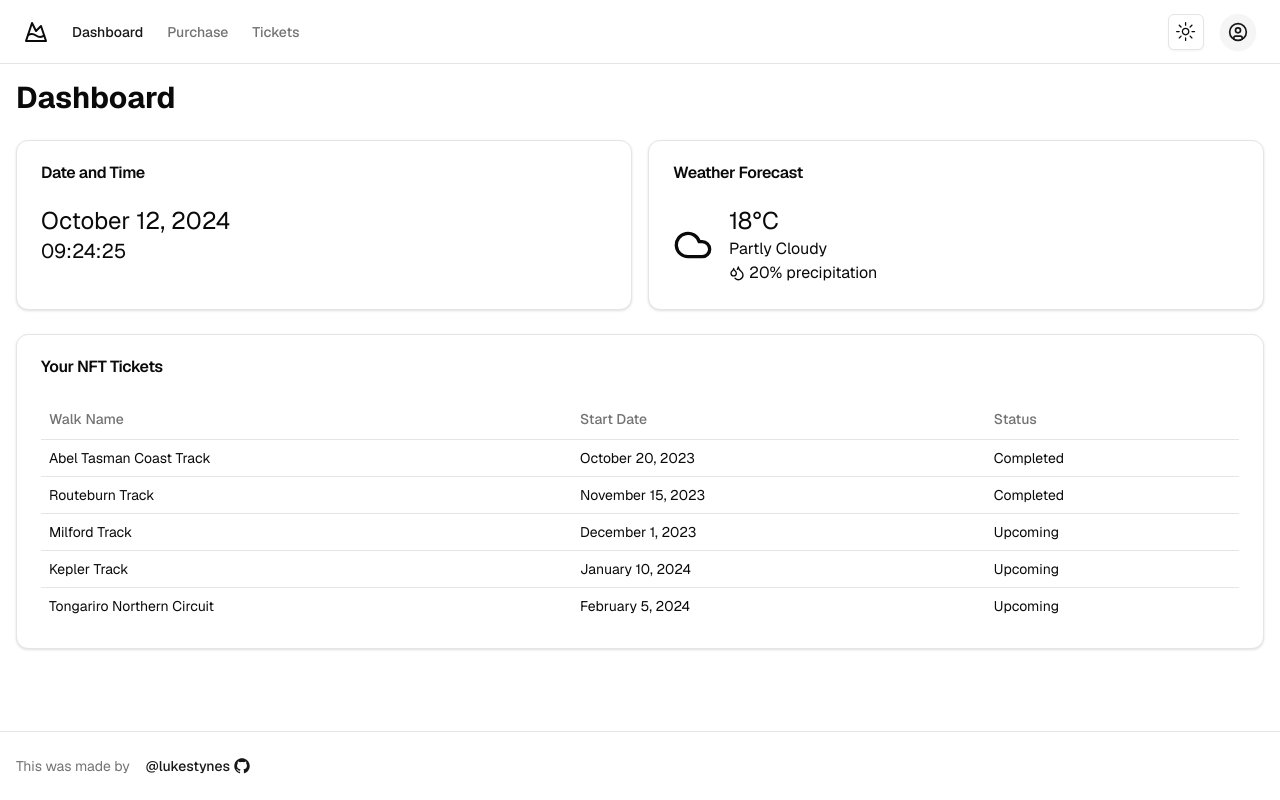
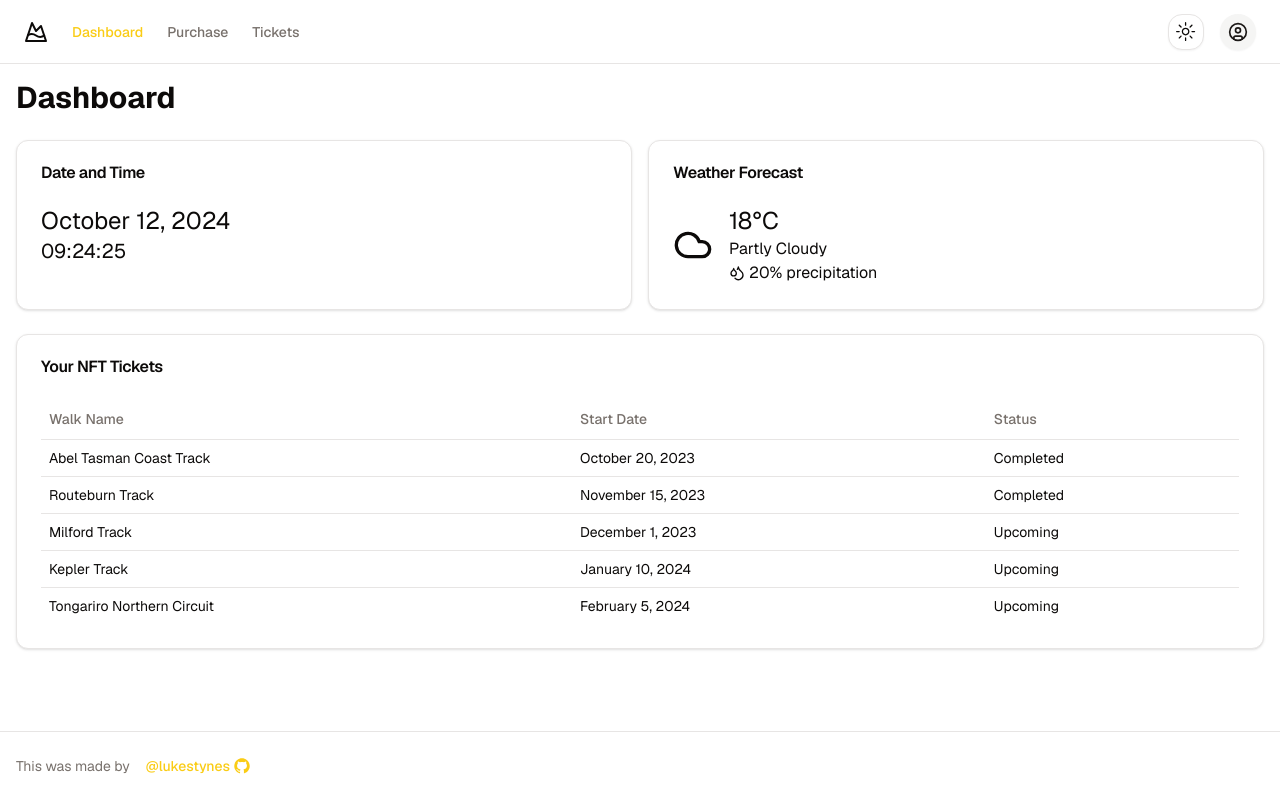
Before and after one commit to lukestynes/scrt-great-walk-nfts, a Next.js app in the folder frontend/: page /dashboard in a window 1280 px wide. Built offline with nearby package versions, Linux system fonts and the light colour scheme.

Commit message:
feat: update theme colour

```diff
--- a/frontend/src/styles/globals.css
+++ b/frontend/src/styles/globals.css
@@ -1,59 +1,61 @@
 @tailwind base;
 @tailwind components;
 @tailwind utilities;
+
 @layer base {
   :root {
     --background: 0 0% 100%;
-    --foreground: 0 0% 3.9%;
+    --foreground: 20 14.3% 4.1%;
     --card: 0 0% 100%;
-    --card-foreground: 0 0% 3.9%;
+    --card-foreground: 20 14.3% 4.1%;
     --popover: 0 0% 100%;
-    --popover-foreground: 0 0% 3.9%;
-    --primary: 0 0% 9%;
-    --primary-foreground: 0 0% 98%;
-    --secondary: 0 0% 96.1%;
-    --secondary-foreground: 0 0% 9%;
-    --muted: 0 0% 96.1%;
-    --muted-foreground: 0 0% 45.1%;
-    --accent: 0 0% 96.1%;
-    --accent-foreground: 0 0% 9%;
+    --popover-foreground: 20 14.3% 4.1%;
+    --primary: 47.9 95.8% 53.1%;
+    --primary-foreground: 26 83.3% 14.1%;
+    --secondary: 60 4.8% 95.9%;
+    --secondary-foreground: 24 9.8% 10%;
+    --muted: 60 4.8% 95.9%;
+    --muted-foreground: 25 5.3% 44.7%;
+    --accent: 60 4.8% 95.9%;
+    --accent-foreground: 24 9.8% 10%;
     --destructive: 0 84.2% 60.2%;
-    --destructive-foreground: 0 0% 98%;
-    --border: 0 0% 89.8%;
-    --input: 0 0% 89.8%;
-    --ring: 0 0% 3.9%;
+    --destructive-foreground: 60 9.1% 97.8%;
+    --border: 20 5.9% 90%;
+    --input: 20 5.9% 90%;
+    --ring: 20 14.3% 4.1%;
+    --radius: 1rem;
     --chart-1: 12 76% 61%;
     --chart-2: 173 58% 39%;
     --chart-3: 197 37% 24%;
     --chart-4: 43 74% 66%;
     --chart-5: 27 87% 67%;
-    --radius: 0.5rem
   }
+
   .dark {
-    --background: 0 0% 3.9%;
-    --foreground: 0 0% 98%;
-    --card: 0 0% 3.9%;
-    --card-foreground: 0 0% 98%;
-    --popover: 0 0% 3.9%;
-    --popover-foreground: 0 0% 98%;
-    --primary: 0 0% 98%;
-    --primary-foreground: 0 0% 9%;
-    --secondary: 0 0% 14.9%;
-    --secondary-foreground: 0 0% 98%;
-    --muted: 0 0% 14.9%;
-    --muted-foreground: 0 0% 63.9%;
-    --accent: 0 0% 14.9%;
-    --accent-foreground: 0 0% 98%;
+    --background: 20 14.3% 4.1%;
+    --foreground: 60 9.1% 97.8%;
+    --card: 20 14.3% 4.1%;
+    --card-foreground: 60 9.1% 97.8%;
+    --popover: 20 14.3% 4.1%;
+    --popover-foreground: 60 9.1% 97.8%;
+    --primary: 47.9 95.8% 53.1%;
+    --primary-foreground: 26 83.3% 14.1%;
+    --secondary: 12 6.5% 15.1%;
+    --secondary-foreground: 60 9.1% 97.8%;
+    --muted: 12 6.5% 15.1%;
+    --muted-foreground: 24 5.4% 63.9%;
+    --accent: 12 6.5% 15.1%;
+    --accent-foreground: 60 9.1% 97.8%;
     --destructive: 0 62.8% 30.6%;
-    --destructive-foreground: 0 0% 98%;
-    --border: 0 0% 14.9%;
-    --input: 0 0% 14.9%;
-    --ring: 0 0% 83.1%;
+    --destructive-foreground: 60 9.1% 97.8%;
+    --border: 12 6.5% 15.1%;
+    --input: 12 6.5% 15.1%;
+    --ring: 35.5 91.7% 32.9%;
     --chart-1: 220 70% 50%;
     --chart-2: 160 60% 45%;
     --chart-3: 30 80% 55%;
     --chart-4: 280 65% 60%;
-    --chart-5: 340 75% 55%
+    --chart-5: 340 75% 55%;
   }
 }
 @layer base {
```
